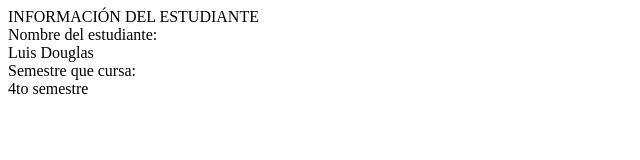
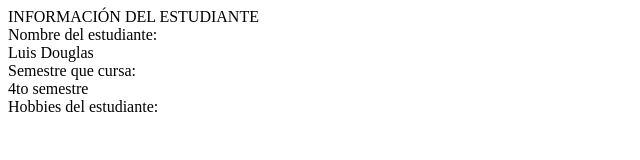
Before and after one commit to LuisD-DR/Para_taller_corte_1, a plain HTML site: page index.html in a window 1280 px wide. Shown: the whole page, without its empty margins (0-640 px from the left). Drawn offline with Linux system fonts and the light colour scheme.

Commit message:
Línea de Hobbie añadida

```diff
--- a/index.html
+++ b/index.html
@@ -11,6 +11,7 @@
     <div>Luis Douglas</div>
     <div>Semestre que cursa:</div>
     <div>4to semestre</div>
+    <div>Hobbies del estudiante:</div>
 
 </body>
 </html>
```
